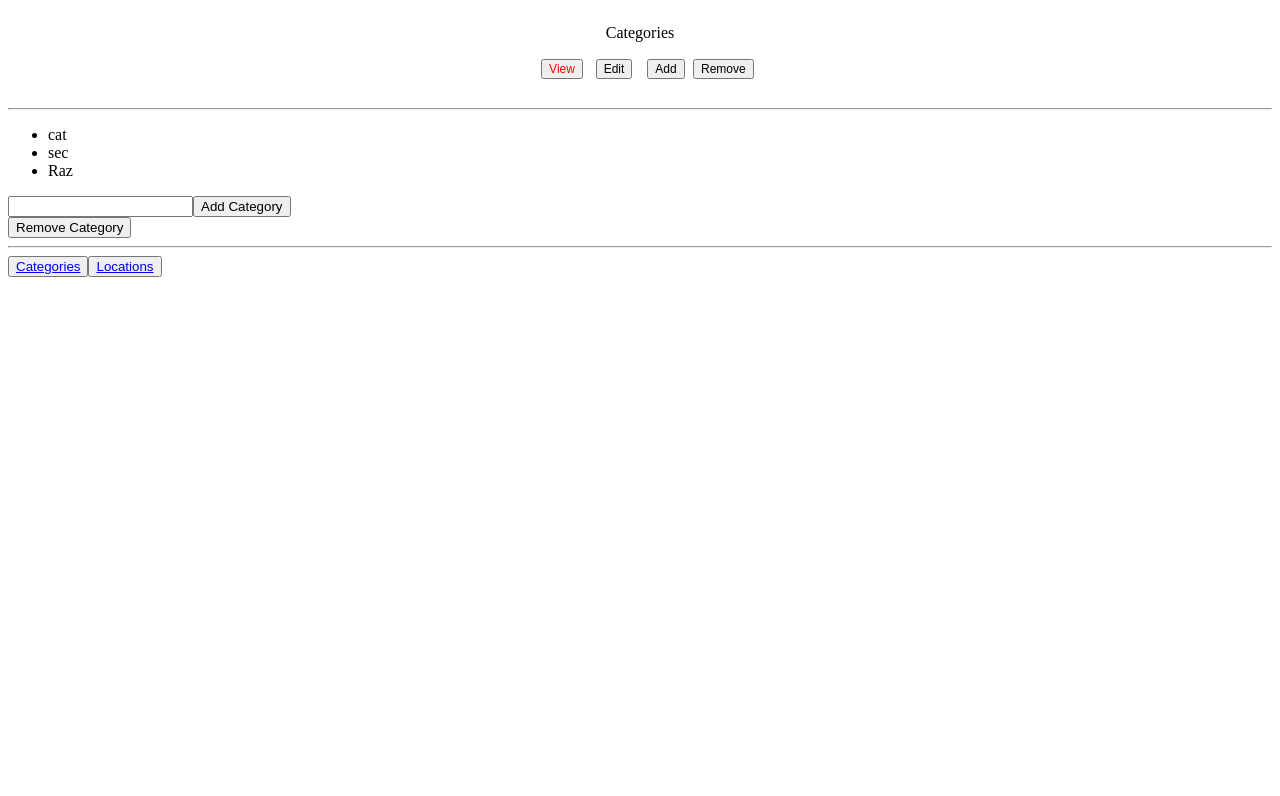
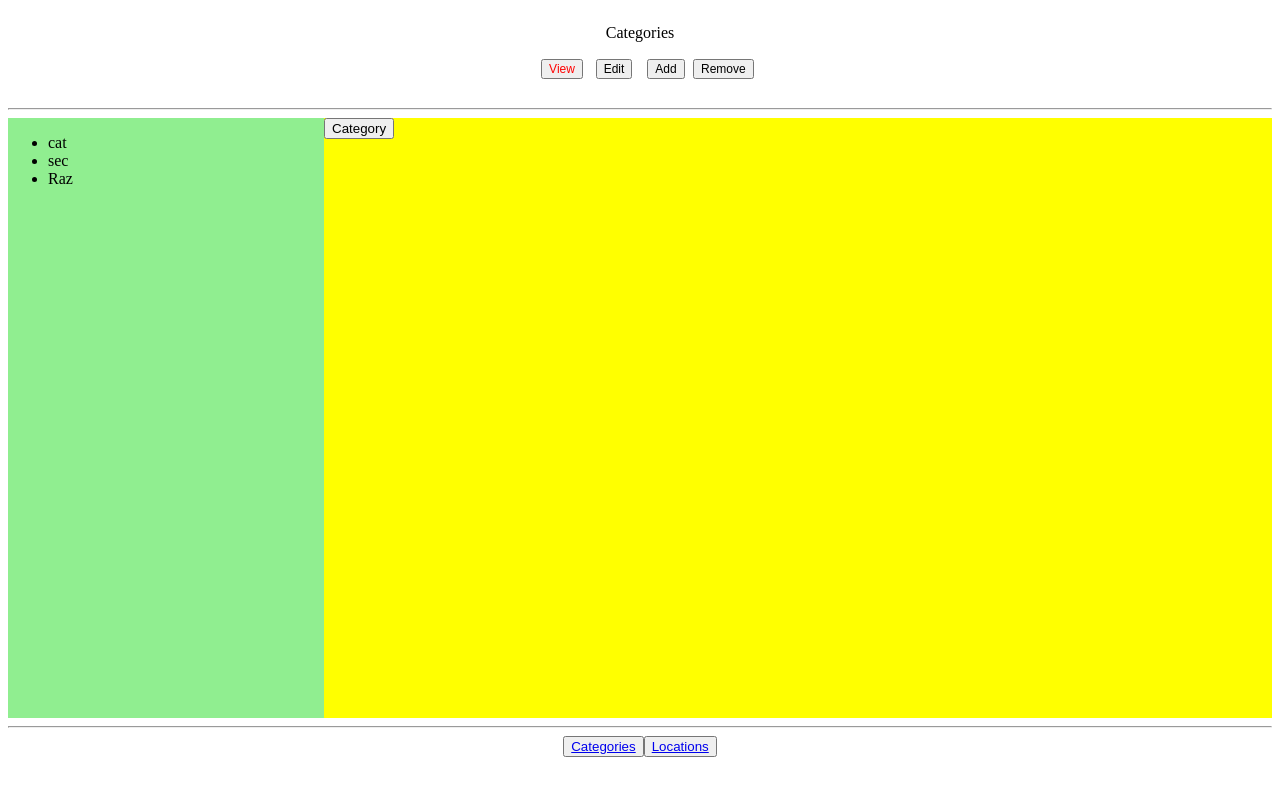
Before and after one commit to razawi/my-locations-react-redux, a React app in the folder my-locations/: page /Categories in a window 1280 px wide. Shown: the top 796 px of the page. Built offline with nearby package versions, Linux system fonts and the light colour scheme.

Commit message:
basic UI skelaton for categories

```diff
--- /dev/null
+++ b/my-locations/src/components/Footer.css
@@ -0,0 +1,5 @@
+.footerBody{
+    display: flex;
+    align-items: center;
+    justify-content: center;
+}
--- a/my-locations/src/components/Footer.js
+++ b/my-locations/src/components/Footer.js
@@ -1,4 +1,5 @@
 import React from 'react'
+import './Footer.css'
 
 import {
     BrowserRouter as Router,
@@ -8,7 +9,7 @@ import {
 
   // todo - make link set viewState In order to rerender the Header.
 const Footer = () => (
-    <div>
+    <div className= "footerBody">
      <button>
        <Link to="/Categories">Categories</Link>
      </button>
--- a/my-locations/src/components/Header.js
+++ b/my-locations/src/components/Header.js
@@ -89,7 +89,6 @@ const RemoveElement = ({setActionRemove, actionState}) => {
 }
 
 const Header =({actionState, setActionAdd, setActionEdit, setActionRemove, setActionView}) => {
-
   return (
     <div className="header">
       <HeaderTitle actionState = {actionState} />
--- /dev/null
+++ b/my-locations/src/containers/Categories.css
@@ -0,0 +1,18 @@
+.categoriesPanel {
+    height: 600px;
+    display: flex;
+    align-items: center;
+    justify-content: center;
+}
+
+.viewMenue{
+    background-color: lightgreen;
+    width: 25%;
+    height: 100%;
+}
+
+.actionPanel{
+    background-color: yellow;
+    width: 75%;
+    height: 100%;
+}
--- a/my-locations/src/containers/Categories.js
+++ b/my-locations/src/containers/Categories.js
@@ -1,38 +1,63 @@
 import React, { Component } from 'react'
 import { connect } from 'react-redux'
 import * as actions from '../actions'
+import './Categories.css'
 
-const ViewCategoryMenue = ({categories: {list}, addCategory, removeCategory}) => {
+const CategoriesPanel = ({actionState, categories, currentCategory,
+                          addCategory, removeCategory, editCategory}) => {
+  let actionForm = null;
+  switch(actionState){
+    case 'VIEW':
+      actionForm = <ViewCategory category={currentCategory}/>
+      break;
+    case 'EDIT':
+      actionForm = <EditCategory editCategory={editCategory}/>
+      break;
+    case 'REMOVE':
+      actionForm = <RemoveCategory removeCategory={removeCategory}/>
+      break;
+    case 'ADD':
+      actionForm = <AddCategory addCategory={addCategory}/>
+      break;
+    default:
+
+      break
+  }
   return (
-  <form>
-    <ul>
-      {list.map(category => (
-        <li key={ category }> { category } </li>
-      ))}
-    </ul>
-    <AddCategory addCategory={addCategory}/>
-    <RemoveCategory removeCategory={removeCategory}/>
-  </form>
-)}
+    <div className="categoriesPanel">
+
+      <ViewCategoryMenue
+        categories = {categories}
+        currentCategory = {currentCategory} />
+
+      <div className="actionPanel">
+        {actionForm}
+      </div>
+    </div>
+  )
+}
+
+const ViewCategory = ({Category}) => {
+  return (
+    <div>
+        <button type="button">
+           Category
+        </button>
+    </div>
+  )
+}
 
 const AddCategory = ({addCategory}) => {
   let input
   return (
     <div>
-      <form onSubmit={e => {
-        e.preventDefault()
-        const trimmedValue = input.value.trim()
-        if (!trimmedValue) {
-          return
-        }
-        addCategory(input.value)
-        input.value = ''
-      }}>
         <input ref={node => input = node} />
-        <button type="submit">
+        <button type="button" onClick= {e => {
+          addCategory(input.value)
+          input.value = ''
+        }}>
           Add Category
         </button>
-      </form>
     </div>
   )
 }
@@ -49,17 +74,41 @@ const RemoveCategory = ({removeCategory}) => {
   )
 }
 
+const EditCategory = ({EditCategory}) => {
+  return (
+    <div>
+        <button type="button" onClick= {e => {
+          EditCategory('Raz')
+        }}>
+          Remove Category
+        </button>
+    </div>
+  )
+}
+
+
+const ViewCategoryMenue = ({categories: {list}, currentCategory}) => {
+
+  return (
+    <div className="viewMenue">
+      <ul>
+        {list.map(category => (
+          <li key={ category }> { category } </li>
+        ))}
+      </ul>
+    </div>
+  )
+}
 
 export default connect(
   state => ({
     categories : state.categories,
-    locations: state.locations,
     currentCategory: state.currentCategory,
-    currentLocation: state.currentLocation,
-    actionState : state.actionState
+    actionState : state.uiActions.actionState
   }),
   {
     addCategory: actions.addCategory,
-    removeCategory: actions.removeCategory
+    removeCategory: actions.removeCategory,
+    editCategory: actions.editCategory
   }
-)(ViewCategoryMenue)
+)(CategoriesPanel)
--- a/my-locations/src/index.js
+++ b/my-locations/src/index.js
@@ -2,7 +2,7 @@ import React from 'react'
 import { render } from 'react-dom'
 import { createStore } from 'redux'
 import { Provider } from 'react-redux'
-import App from './containers/App'
+import App from './components/App'
 import reducer from './reducers'
 
 const store = createStore(reducer,
```
Also changed, not shown: my-locations/src/components/App.js (renamed from my-locations/src/containers/App.js).
